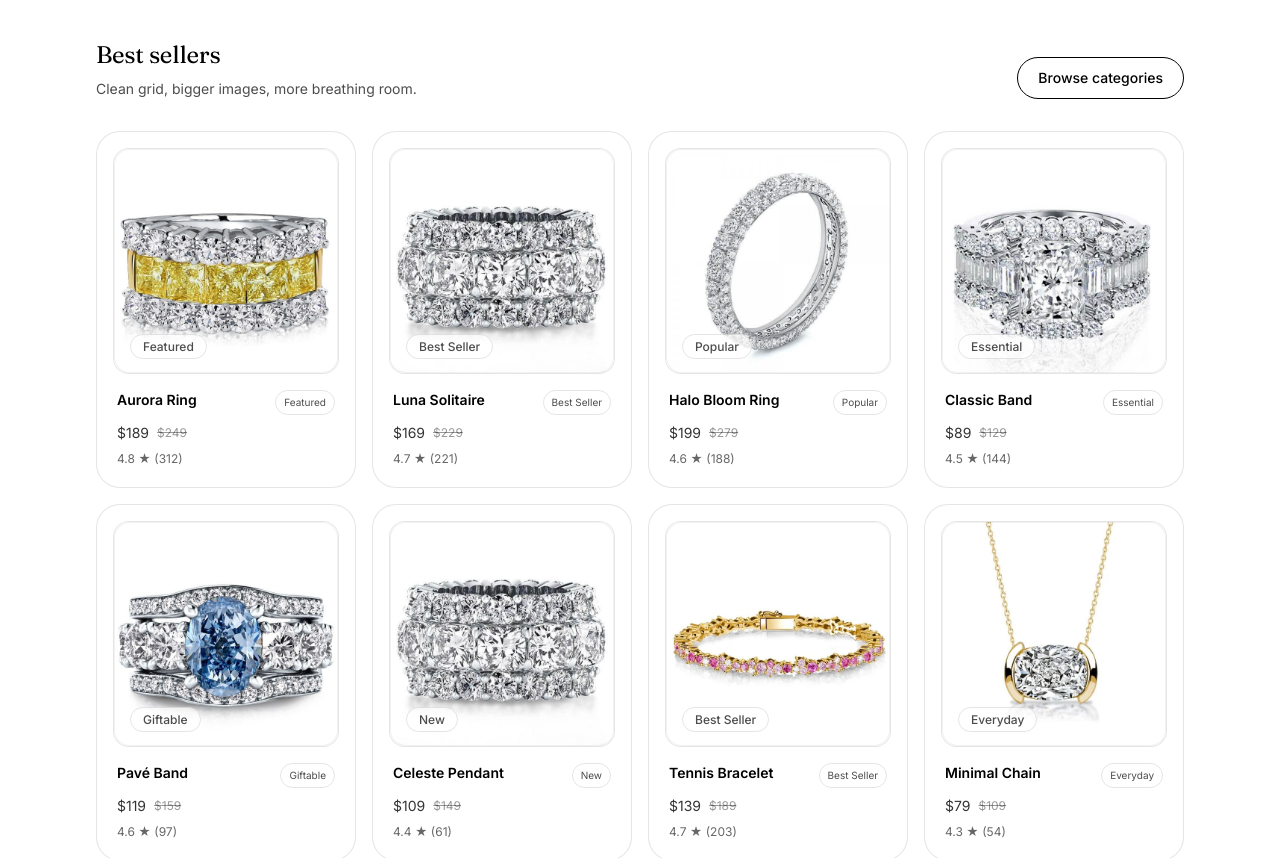
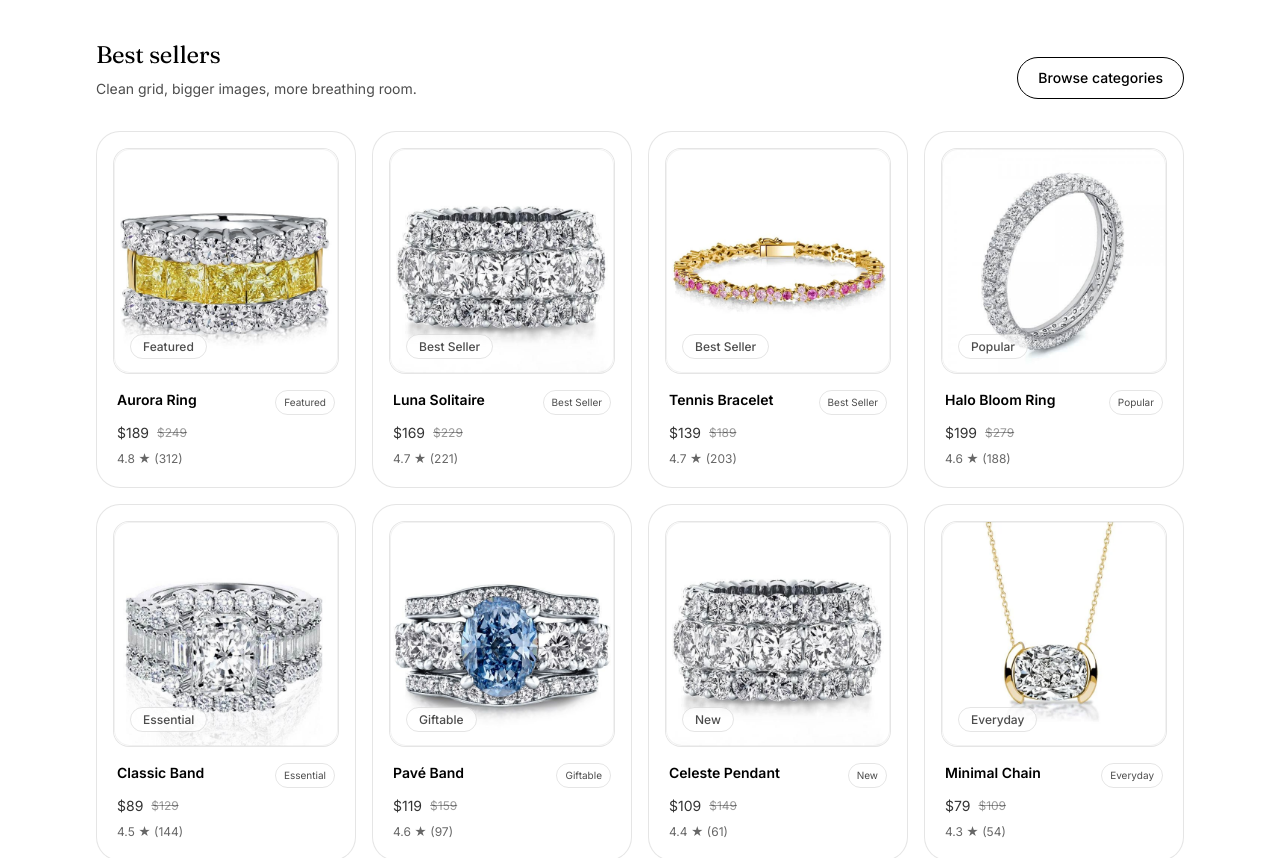
Before and after one commit to Ms-Njuguna/italo-jewelry-redesign, a React (Vite) app: page / in a window 1280 px wide. Shown: the part 1940-2798 px from the top of the page. Built offline with nearby package versions, Linux system fonts and the light colour scheme.

Commit message:
feat: add category + sort state and derive filtered product list

```diff
--- a/src/pages/Home.jsx
+++ b/src/pages/Home.jsx
@@ -8,35 +8,66 @@
 import TrustBar from "../components/sections/TrustBar";
 import Footer from "../components/sections/Footer";
 import QuickViewModal from "../components/ui/QuickViewModal";
-import { products, filterProductsByQuery } from "../data/products";
+import { categories } from "../data/categories";
+import {
+  products,
+  filterProductsByCategory,
+  filterProductsByQuery,
+  sortProducts,
+} from "../data/products";
 
 export default function Home() {
   const [query, setQuery] = useState("");
   const [quickView, setQuickView] = useState(null);
 
-  const filtered = useMemo(
-    () => filterProductsByQuery(products, query),
-    [query]
-  );
+  const [activeCategory, setActiveCategory] = useState("all");
+  const [sortKey, setSortKey] = useState("best_match");
+
+  const filtered = useMemo(() => {
+    const byQuery = filterProductsByQuery(products, query);
+    const byCategory = filterProductsByCategory(byQuery, activeCategory);
+    return sortProducts(byCategory, sortKey, query);
+  }, [query, activeCategory, sortKey]);
+
+  const categoryOptions = useMemo(() => {
+    return [
+      { value: "all", label: "All" },
+      ...categories.map((c) => ({ value: c.id, label: c.title })),
+    ];
+  }, []);
+
+  const sortOptions = [
+    { value: "best_match", label: "Best match" },
+    { value: "rating", label: "Top rated" },
+    { value: "price_asc", label: "Price: low to high" },
+    { value: "price_desc", label: "Price: high to low" },
+  ];
 
   return (
     <div className="min-h-screen bg-white text-black">
       <AnnouncementBar />
       <Navbar query={query} onQueryChange={setQuery} />
+
       <Hero />
       <CategoryGrid />
       <FeaturedProduct />
+
       <BestSellers
         query={query}
         products={filtered}
         onQuickView={(p) => setQuickView(p)}
+        activeCategory={activeCategory}
+        onCategoryChange={setActiveCategory}
+        sortKey={sortKey}
+        onSortChange={setSortKey}
+        categoryOptions={categoryOptions}
+        sortOptions={sortOptions}
       />
+
       <TrustBar />
       <Footer />
-      <QuickViewModal
-        product={quickView}
-        onClose={() => setQuickView(null)}
-      />
+
+      <QuickViewModal product={quickView} onClose={() => setQuickView(null)} />
     </div>
   );
 }
```
